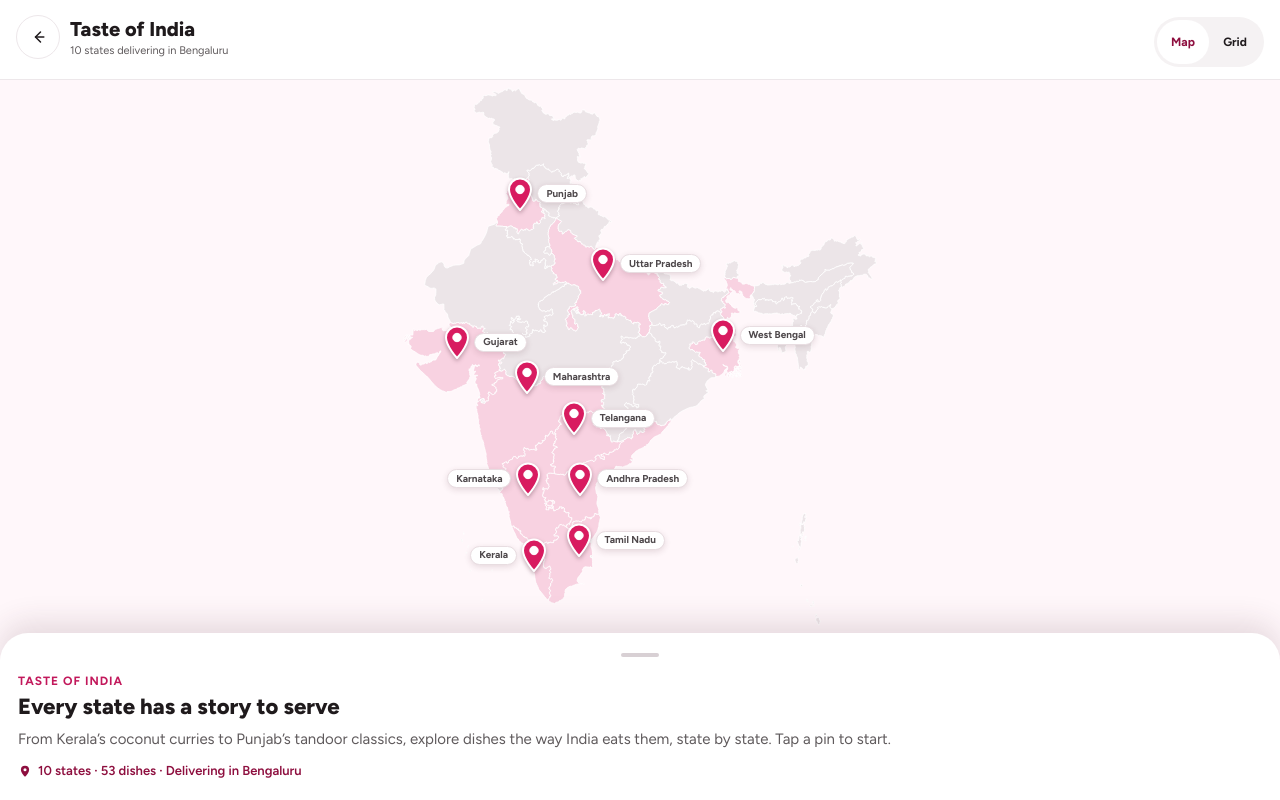
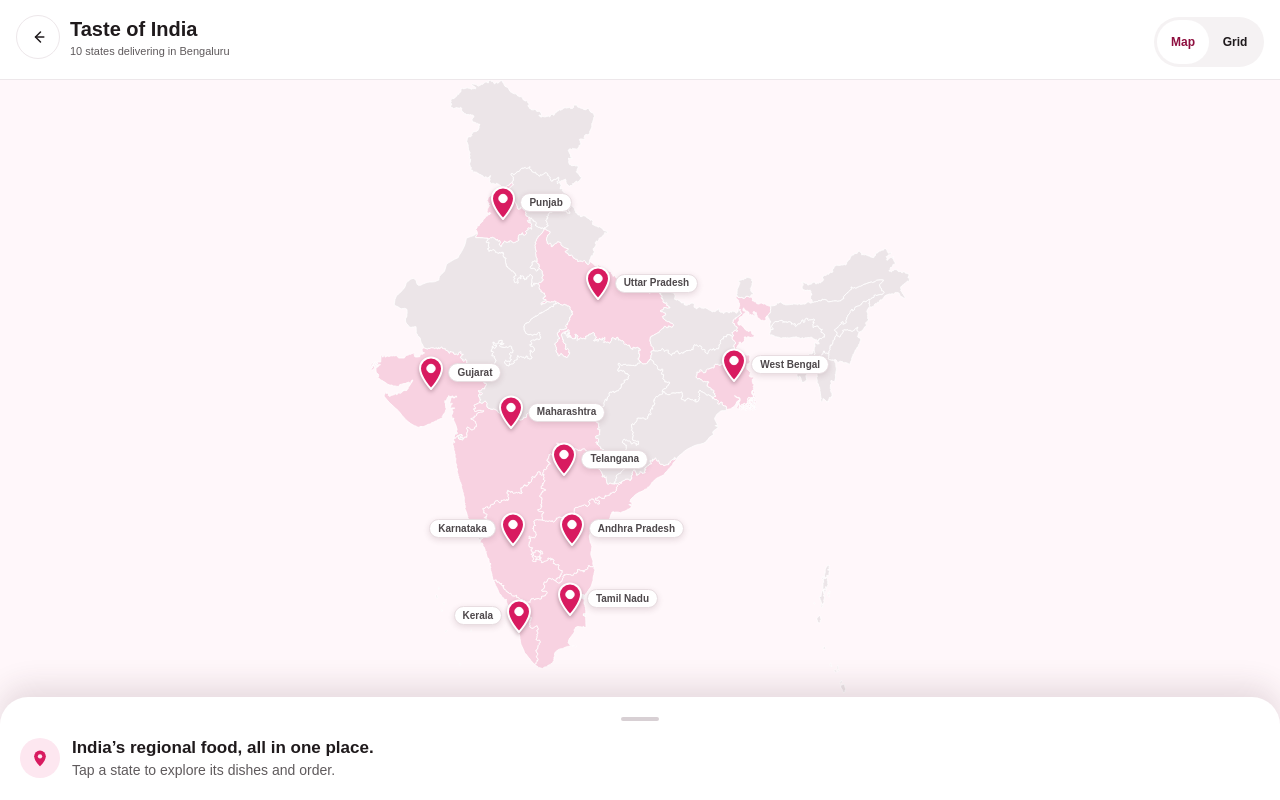
Before and after one commit to sahil9245/ownly-taste-of-india, a React (Vite) app: page / in a window 1280 px wide. Both pictures are taken after a click on the button "Open Taste of India". Built offline with nearby package versions, Linux system fonts and the light colour scheme.

Commit message:
Update Taste of India prototype

```diff
--- a/src/App.tsx
+++ b/src/App.tsx
@@ -1,9 +1,10 @@
-import { useCallback, useEffect, useLayoutEffect, useMemo, useRef, useState } from "react";
+import { useEffect, useLayoutEffect, useMemo, useRef, useState } from "react";
 import { geoMercator, geoPath } from "d3-geo";
 import type { ExtendedFeature, ExtendedFeatureCollection, GeoGeometryObjects } from "d3-geo";
 import indiaStates from "./data/india-states.json";
 import DishListing from "./DishListing";
-import { slugify } from "./data/dishListings";
+import DishImage, { DISH_IMAGE_STYLES } from "./DishImage";
+import { dishImagePath, slugify } from "./data/dishListings";
 
 type Dish = { name: string; gem?: boolean };
 type StateData = {
@@ -142,20 +143,6 @@ const DATA = {
       dishes: [{ name: "Gujarati thali" }, { name: "Khaman dhokla" }],
     },
   } satisfies Record<string, StateData>,
-  images: {
-    dosa:
-      "https://images.unsplash.com/photo-1668236543090-82eba5ee5976?crop=entropy&cs=tinysrgb&fit=max&fm=jpg&ixlib=rb-4.1.0&q=82&w=1080",
-    bananaLeaf:
-      "https://images.unsplash.com/photo-1694849789325-914b71ab4075?crop=entropy&cs=tinysrgb&fit=max&fm=jpg&ixlib=rb-4.1.0&q=82&w=1080",
-    feast:
-      "https://images.unsplash.com/photo-1542367592-8849eb950fd8?crop=entropy&cs=tinysrgb&fit=max&fm=jpg&ixlib=rb-4.1.0&q=82&w=1080",
-    bowls:
-      "https://images.unsplash.com/photo-1712757248842-04f6e3844374?crop=entropy&cs=tinysrgb&fit=max&fm=jpg&ixlib=rb-4.1.0&q=82&w=1080",
-    thali:
-      "https://images.unsplash.com/photo-1567337710282-00832b415979?crop=entropy&cs=tinysrgb&fit=max&fm=jpg&ixlib=rb-4.1.0&q=82&w=1080",
-    spices:
-      "https://images.unsplash.com/photo-1486548730767-5c679e8eda6b?crop=entropy&cs=tinysrgb&fit=max&fm=jpg&ixlib=rb-4.1.0&q=82&w=1080",
-  },
   map: [
     ["JK", "Jammu & Kashmir", 2, 0],
     ["PB", "Punjab", 1, 1],
@@ -195,13 +182,6 @@ const STORIES: Record<string, string> = {
     "Soft, mashed tapioca paired with a fiery red fish curry. A toddy-shop classic from Kerala that tastes like home to many Malayalis.",
 };
 
-const FOOD_PHOTOS = [DATA.images.dosa, DATA.images.bananaLeaf, DATA.images.feast, DATA.images.bowls, DATA.images.thali];
-
-function dishPhoto(name: string, stateCode = "") {
-  const seed = `${stateCode}${name}`.split("").reduce((total, character) => total + character.charCodeAt(0), 0);
-  return FOOD_PHOTOS[seed % FOOD_PHOTOS.length];
-}
-
 function Icon({
   name,
   size = 20,
@@ -222,20 +202,10 @@ function Icon({
   );
 }
 
-function Photo({
-  label = "Regional Indian dish",
-  src,
-  warm = false,
-  large = false,
-}: {
-  label?: string;
-  src?: string;
-  warm?: boolean;
-  large?: boolean;
-}) {
+function Photo({ label = "", src = "", large = false }: { label?: string; src?: string; large?: boolean }) {
   return (
-    <div className={`photo ${warm ? "warm" : ""} ${large ? "large" : ""}`}>
-      {src ? <img src={src} alt={label} /> : <><Icon name="plate" size={large ? 42 : 28} /><span>{label}</span></>}
+    <div className={`photo ${large ? "large" : ""}`}>
+      <DishImage src={src} alt={label} size={large ? 42 : 36} />
     </div>
   );
 }
@@ -500,8 +470,7 @@ type MapProps = {
 };
 
 const SHEET_MAX_RATIO = 0.85;
-const WELCOME_H_GUESS = 230;
-const COMPACT_SCREEN_H = 600;
+const WELCOME_H_GUESS = 100;
 const PIN_W = 26;
 const PIN_H = 34;
 const PIN_BOX = 44;
@@ -711,7 +680,6 @@ function MapScreen(props: MapProps) {
         open={open || welcome}
         welcome={welcome}
         returnsToWelcome={viewMode === "map"}
-        compact={!!dims && dims.screenH < COMPACT_SCREEN_H}
         onHeight={setSheetH}
         onWelcomeHeight={setWelcomeH}
         votes={props.votes}
@@ -794,15 +762,6 @@ function IndiaMap({
   );
 }
 
-function PlateIcon() {
-  return (
-    <svg className="plate-icon" width="44" height="44" viewBox="0 0 48 48" fill="none" stroke="currentColor" strokeWidth="2.4" strokeLinecap="round" aria-hidden="true" focusable="false">
-      <circle cx="24" cy="24" r="19" />
-      <circle cx="24" cy="24" r="11.5" />
-    </svg>
-  );
-}
-
 function plural(n: number, one: string, many: string) {
   return `${n} ${n === 1 ? one : many}`;
 }
@@ -854,7 +813,7 @@ function StateGrid({
             onClick={() => onSelect(code)}
           >
             <span className="grid-image">
-              {state.image ? <img src={state.image} alt="" loading="lazy" /> : <PlateIcon />}
+              <DishImage src={state.image ?? ""} />
               {gems > 0 && <span className="grid-badge">{plural(gems, "hidden gem", "hidden gems")}</span>}
             </span>
             <strong>{state.name}</strong>
@@ -871,7 +830,6 @@ type SheetProps = Pick<MapProps, "selected" | "result" | "votes" | "onClose" | "
   open: boolean;
   welcome: boolean;
   returnsToWelcome: boolean;
-  compact: boolean;
   onHeight: (height: number) => void;
   onWelcomeHeight: (height: number) => void;
 };
@@ -881,36 +839,9 @@ function Sheet(props: SheetProps) {
   const sheetRef = useRef<HTMLElement>(null);
   const innerRef = useRef<HTMLDivElement>(null);
   const wasOpen = useRef(false);
-  const [peeked, setPeeked] = useState(false);
-  const settling = useRef(false);
-  const settleTimer = useRef(0);
-  const latest = useRef({ open, welcome, peeked, compact: props.compact, returnsToWelcome: props.returnsToWelcome, onClose, onHeight, onWelcomeHeight: props.onWelcomeHeight });
-  latest.current = { open, welcome, peeked, compact: props.compact, returnsToWelcome: props.returnsToWelcome, onClose, onHeight, onWelcomeHeight: props.onWelcomeHeight };
-  const reservesSpace = () => latest.current.welcome && latest.current.peeked === latest.current.compact;
+  const latest = useRef({ open, welcome, returnsToWelcome: props.returnsToWelcome, onClose, onHeight, onWelcomeHeight: props.onWelcomeHeight });
+  latest.current = { open, welcome, returnsToWelcome: props.returnsToWelcome, onClose, onHeight, onWelcomeHeight: props.onWelcomeHeight };
   const contentKey = welcome ? "welcome" : `${selected}-${result?.dish.name ?? ""}`;
-
-  const setPeek = useCallback((next: boolean) => {
-    const sheet = sheetRef.current;
-    if (!sheet || latest.current.peeked === next) return;
-    latest.current.peeked = next;
-    settling.current = true;
-    sheet.classList.add("follow");
-    setPeeked(next);
-    window.clearTimeout(settleTimer.current);
-    settleTimer.current = window.setTimeout(() => {
-      settling.current = false;
-      sheet.classList.remove("follow");
-      const inner = innerRef.current;
-      if (inner && reservesSpace()) latest.current.onWelcomeHeight(Math.ceil(inner.getBoundingClientRect().height));
-    }, 300);
-  }, []);
-
-  const compactApplied = useRef(false);
-  useEffect(() => {
-    if (!props.compact || compactApplied.current) return;
-    compactApplied.current = true;
-    setPeek(true);
-  }, [props.compact, setPeek]);
 
   useLayoutEffect(() => {
     const sheet = sheetRef.current;
@@ -927,7 +858,7 @@ function Sheet(props: SheetProps) {
         sheet.style.height = `${h}px`;
       }
       latest.current.onHeight(h);
-      if (reservesSpace() && !settling.current) latest.current.onWelcomeHeight(h);
+      if (latest.current.welcome) latest.current.onWelcomeHeight(h);
     };
     fit(!wasOpen.current);
     wasOpen.current = open;
@@ -981,19 +912,10 @@ function Sheet(props: SheetProps) {
       }, 320);
     };
 
-    let welcomeSwipe = false;
     const onTouchStart = (event: TouchEvent) => {
-      if (!latest.current.open || event.touches.length !== 1) return;
+      if (!latest.current.open || latest.current.welcome || event.touches.length !== 1) return;
       const touch = event.touches[0];
       const target = event.target as Element;
-      welcomeSwipe = latest.current.welcome;
-      if (welcomeSwipe) {
-        startX = touch.clientX;
-        startY = touch.clientY;
-        tracking = true;
-        dragging = false;
-        return;
-      }
       const scroller = target.closest(".sheet-scroll") as HTMLElement | null;
       startX = touch.clientX;
       startY = touch.clientY;
@@ -1006,15 +928,6 @@ function Sheet(props: SheetProps) {
     const onTouchMove = (event: TouchEvent) => {
       if (!tracking) return;
       const touch = event.touches[0];
-      if (welcomeSwipe) {
-        const dx = touch.clientX - startX;
-        const dy = touch.clientY - startY;
-        if (Math.abs(dy) < 14 || Math.abs(dx) > Math.abs(dy)) return;
-        tracking = false;
-        if (event.cancelable) event.preventDefault();
-        setPeek(dy > 0);
-        return;
-      }
       if (!dragging) {
         const dx = touch.clientX - startX;
         const dy = touch.clientY - startY;
@@ -1055,25 +968,19 @@ function Sheet(props: SheetProps) {
       el.removeEventListener("touchcancel", end);
       el.removeEventListener("pointerdown", onPointerDown);
     };
-  }, [setPeek]);
+  }, []);
 
   const stateInfo = selected ? DATA.map.find(([code]) => code === selected) : undefined;
   const liveState = selected && selected in DATA.states ? DATA.states[selected as keyof typeof DATA.states] : null;
-  const stateCount = Object.keys(DATA.states).length;
-  const dishCount = Object.values(DATA.states).reduce((total, state) => total + state.dishes.length, 0);
 
   const node = welcome ? (
-    <div className={`welcome${peeked ? " peeked" : ""}`}>
-      <div className="w-fold"><div><span className="w-eyebrow">TASTE OF INDIA</span></div></div>
-      <h2>Every state has a story to serve</h2>
-      <div className="w-fold">
-        <div>
-          <p>From Kerala’s coconut curries to Punjab’s tandoor classics, explore dishes the way India eats them, state by state. Tap a pin to start.</p>
-          <div className="w-foot">
-            <svg width="14" height="14" viewBox="0 0 24 24" aria-hidden="true" focusable="false"><path d="M12 22s7-6.2 7-12a7 7 0 1 0-14 0c0 5.8 7 12 7 12Z" fill="currentColor" /><circle cx="12" cy="10" r="2.6" fill="#fff" /></svg>
-            <span>{stateCount} states · {dishCount} dishes · Delivering in Bengaluru</span>
-          </div>
-        </div>
+    <div className="welcome">
+      <span className="welcome-icon">
+        <svg width="20" height="20" viewBox="0 0 24 24" aria-hidden="true" focusable="false"><path d="M12 22s7-6.2 7-12a7 7 0 1 0-14 0c0 5.8 7 12 7 12Z" fill="currentColor" /><circle cx="12" cy="10" r="2.6" fill="#FDE7F0" /></svg>
+      </span>
+      <div className="welcome-text">
+        <strong>India’s regional food, all in one place.</strong>
+        <span>Tap a state to explore its dishes and order.</span>
       </div>
     </div>
   ) : result ? (
@@ -1086,7 +993,7 @@ function Sheet(props: SheetProps) {
       <div className="dish-row">
         {liveState.dishes.map((dish) => (
           <button type="button" className="dish-card" key={dish.name} onClick={() => props.onDish(dish, selected)}>
-            <div className="dish-image"><img src={dishPhoto(dish.name, selected)} alt="" />{dish.gem && <span>Hidden gem</span>}</div>
+            <div className="dish-image"><DishImage src={dishImagePath(dish.name)} size={36} />{dish.gem && <span>Hidden gem</span>}</div>
             <strong>{dish.name}</strong>
           </button>
         ))}
@@ -1122,16 +1029,9 @@ function Sheet(props: SheetProps) {
       aria-label={welcome ? "Welcome" : "State details"}
       aria-hidden={!open}
       inert={!open}
-      onClick={(event) => {
-        if (welcome && peeked && !(event.target as Element).closest(".grab-zone")) setPeek(false);
-      }}
     >
       <div className="sheet-inner" ref={innerRef}>
-        {welcome ? (
-          <button type="button" className="grab-zone" aria-label={peeked ? "Expand welcome" : "Minimize welcome"} aria-expanded={!peeked} onClick={() => setPeek(!peeked)}><div className="grab" /></button>
-        ) : (
-          <div className="grab-zone" aria-hidden="true"><div className="grab" /></div>
-        )}
+        <div className="grab-zone" aria-hidden="true"><div className="grab" /></div>
         <button type="button" className="sheet-close" aria-label="Close state" onClick={onClose}><Icon name="close" size={18} /></button>
         <div className="sheet-body">
           <div className="sheet-scroll" key={contentKey}>{node}</div>
@@ -1149,7 +1049,7 @@ function ResultCard({ result, onDish }: { result: { code: string; dish: Dish };
       <span className="eyebrow">INDIA PICKED</span>
       <h2>{state.name}</h2>
       <div className="result-card">
-        <Photo warm src={dishPhoto(result.dish.name, result.code)} label={result.dish.name} />
+        <Photo src={dishImagePath(result.dish.name)} label={result.dish.name} />
         <div><strong>{result.dish.name}</strong><p>{state.tagline}</p><b>First-try offer: [OFFER]</b></div>
       </div>
       <button type="button" className="dark-button" onClick={() => onDish(result.dish, result.code)}>See where to order</button>
@@ -1185,7 +1085,7 @@ function DishDetail({
   return (
     <div className="screen detail-screen">
       <div className="detail-hero">
-        <Photo label={dish.name} src={dishPhoto(dish.name, stateCode)} large />
+        <Photo label={dish.name} src={dishImagePath(dish.name)} large />
         <button type="button" className="circle-button hero-back" aria-label="Back" onClick={onBack}><Icon name="back" /></button>
         <span className="gem-badge">{dish.gem ? "Hidden gem" : "Regional favourite"} · {state.name}</span>
       </div>
@@ -1205,7 +1105,7 @@ function DishDetail({
             const rowQty = cart[cartKey(row)] || 0;
             return (
               <div className="restaurant-row" key={row}>
-                <div className="thumb"><img src={FOOD_PHOTOS[(row + FOOD_PHOTOS.indexOf(dishPhoto(dish.name, stateCode))) % FOOD_PHOTOS.length]} alt="" /></div>
+                <div className="thumb"><DishImage src={dishImagePath(dish.name)} size={28} /></div>
                 <div><strong>[Restaurant name]</strong><span>[Area] · [XX] min · ₹[PRICE]</span></div>
                 {rowQty === 0 ? (
                   <button type="button" className="add-button" onClick={() => changeQty(row, 1)}>Add</button>
@@ -1231,6 +1131,7 @@ function DishDetail({
 }
 
 const STYLES = String.raw`
+${DISH_IMAGE_STYLES}
 @import url('https://fonts.googleapis.com/css2?family=Figtree:wght@400;500;600;700;800&display=swap');
 :root{font-family:"Figtree",sans-serif;color:#1F1A1C;background:#F5F2F3;font-synthesis:none}
 *{box-sizing:border-box}
@@ -1258,19 +1159,17 @@ button:focus-visible{outline:3px solid #FFB300;outline-offset:2px}
 .map-heading h1{font-size:20px;line-height:1.1;margin:3px 0 3px;font-weight:800}.map-heading p{font-size:11px;color:#5F5A5C;margin:0}
 .segment{display:flex;background:#F5F2F3;border-radius:999px;padding:3px;margin-top:2px}.segment button{height:44px;min-width:52px;border:0;background:transparent;border-radius:999px;font-size:12px;font-weight:700}.segment button.active{background:#fff;color:#8E0F3F}
 .map-stage{flex:1;min-height:0;position:relative;overflow:hidden;background:#FFF7FA;touch-action:manipulation;-webkit-tap-highlight-color:transparent}
-.map-fit{position:absolute;left:8px;right:8px;top:8px;bottom:calc(var(--welcome-h,0px) + 8px)}.map-canvas{position:absolute;inset:0;transition:transform .25s ease-out}.map-svg{position:absolute;left:0;top:0;display:block;overflow:visible}
+.map-fit{position:absolute;left:8px;right:8px;top:0;bottom:calc(var(--welcome-h,0px) + 4px)}.map-canvas{position:absolute;inset:0;transition:transform .25s ease-out}.map-svg{position:absolute;left:0;top:0;display:block;overflow:visible}
 .state-shape{fill:#ECE5E8;stroke:#fff;stroke-width:.8px;stroke-linejoin:round;transition:fill .15s ease-out;pointer-events:none}.state-shape.live{fill:#F8D2E1;pointer-events:auto;cursor:pointer;-webkit-tap-highlight-color:transparent}.state-shape.live.selected{fill:#F08DB4}
 .map-pin{position:absolute;width:44px;height:44px;padding:0;border:0;border-radius:12px;background:transparent;display:flex;align-items:flex-end;justify-content:center;z-index:2;outline:none;-webkit-tap-highlight-color:transparent}.map-pin:focus{outline:none}.map-pin:focus-visible{outline:2px solid #1F1A1C;outline-offset:1px}
 .pin-icon{display:block;fill:#D81B60;stroke:#fff;filter:drop-shadow(0 2px 2px rgba(74,35,51,.35));transform-origin:50% 100%;transition:transform .12s ease-out,fill .15s ease-out;pointer-events:none}.map-pin.selected{z-index:4}.map-pin.selected .pin-icon{fill:#8E0F3F;transform:scale(1.15)}
 .map-pin>b{position:absolute;box-sizing:border-box;height:19px;display:flex;align-items:center;padding:0 8px;background:#fff;border:1px solid #E8DDE1;border-radius:999px;color:#4E484B;font-size:10px;font-weight:700;line-height:1;white-space:nowrap;box-shadow:0 2px 6px rgba(75,32,50,.14);pointer-events:none;transition:background .15s ease-out,color .15s ease-out}.map-pin.selected>b{background:#8E0F3F;border-color:#8E0F3F;color:#fff}.no-labels .map-pin:not(.selected):not(.highlight)>b{display:none}
-.sheet{position:absolute;left:0;right:0;bottom:0;z-index:6;max-height:85%;background:#fff;border-radius:28px 28px 0 0;overflow:hidden;box-shadow:0 -10px 30px rgba(74,35,51,.14);transform:translateY(100%);visibility:hidden;transition:transform .25s ease-out,height .2s ease-out,visibility 0s linear .25s}.sheet.open{transform:none;visibility:visible;transition:transform .25s ease-out,height .2s ease-out,visibility 0s}.sheet.snap,.sheet.follow{transition:transform .25s ease-out,visibility 0s!important}
+.sheet{position:absolute;left:0;right:0;bottom:0;z-index:6;max-height:85%;background:#fff;border-radius:28px 28px 0 0;overflow:hidden;box-shadow:0 -10px 30px rgba(74,35,51,.14);transform:translateY(100%);visibility:hidden;transition:transform .25s ease-out,height .2s ease-out,visibility 0s linear .25s}.sheet.open{transform:none;visibility:visible;transition:transform .25s ease-out,height .2s ease-out,visibility 0s}.sheet.snap{transition:transform .25s ease-out,visibility 0s!important}
 .sheet-inner{display:flex;flex-direction:column;max-height:var(--sheet-max,85vh)}
 .sheet-body{position:relative;display:flex;flex-direction:column;flex:1 1 auto;min-height:0}.sheet-scroll.out{position:absolute;left:0;right:0;top:0;overflow:hidden;flex:none;pointer-events:none;animation:sheet-out .18s ease-out forwards}@keyframes sheet-out{to{opacity:0}}
-button.grab-zone{background:none;border:0;padding:0}
 .sheet-close{transition:opacity .18s ease-out,visibility 0s}.welcome-mode .sheet-close{opacity:0;visibility:hidden;pointer-events:none;transition:opacity .18s ease-out,visibility 0s .18s}
-.welcome h2{margin:0;font-size:22px;line-height:1.2;font-weight:800;color:#1F1A1C}.w-eyebrow{display:block;padding-bottom:6px;font-size:12px;line-height:1.2;font-weight:700;letter-spacing:1px;color:#C2185B}
-.w-fold{display:grid;grid-template-rows:1fr;transition:grid-template-rows .2s ease-out,opacity .2s ease-out,visibility 0s}.w-fold>div{overflow:hidden;min-height:0}.peeked .w-fold{grid-template-rows:0fr;opacity:0;visibility:hidden;transition:grid-template-rows .2s ease-out,opacity .2s ease-out,visibility 0s .2s}
-.welcome p{margin:8px 0 12px;font-size:15px;line-height:1.45;color:#5F5A5C}.w-foot{display:flex;align-items:center;gap:6px;font-size:13px;line-height:1.3;font-weight:600;color:#8E0F3F}.w-foot svg{flex:none}
+
+.welcome{display:flex;align-items:center;gap:12px;margin:-1px 2px 0}.welcome-icon{flex:none;width:40px;height:40px;border-radius:50%;background:#FDE7F0;color:#D81B60;display:grid;place-items:center}.welcome-text{min-width:0}.welcome-text strong{display:block;text-wrap:balance;font-size:17px;line-height:1.3;font-weight:700;color:#1F1A1C}.welcome-text span{display:block;margin-top:2px;font-size:14px;line-height:1.35;font-weight:400;color:#5F5A5C}
 .sheet.dragging{transition:none!important}.grab-zone{height:44px;margin:0 auto -8px;width:calc(100% - 128px);flex:none;display:grid;place-items:center;touch-action:none;cursor:grab}.grab{width:38px;height:4px;border-radius:99px;background:#D8D0D4}.sheet-scroll{padding:5px 18px calc(20px + env(safe-area-inset-bottom));overflow-y:auto;flex:1 1 auto;min-height:0;animation:sheet-content .18s ease-out;scrollbar-width:none}@keyframes sheet-content{from{opacity:0;transform:translateY(7px)}}.surprise-btn{display:inline-flex;align-items:center;justify-content:center;gap:8px;height:52px;min-width:44px;padding:0 26px;border:0;border-radius:999px;background:#D81B60;color:#fff;font-size:15px;font-weight:800;box-shadow:0 10px 24px rgba(216,27,96,.32),0 2px 6px rgba(74,35,51,.16)}.surprise-btn:disabled{background:#E34B83}.surprise-icon{display:grid}.surprise-icon.spinning{animation:spin-icon .9s linear infinite}@keyframes spin-icon{to{transform:rotate(-360deg)}}
 .surprise-float{position:absolute;z-index:4;left:50%;bottom:calc(16px + env(safe-area-inset-bottom));transform:translateX(-50%);transition:opacity .2s ease-out,visibility 0s}.sheet-open .surprise-float{opacity:0;visibility:hidden;pointer-events:none;transition:opacity .2s ease-out,visibility 0s .2s}
 .dark-button{border:0;border-radius:14px;background:#1F1A1C;color:#fff;width:100%;height:50px;font-weight:800;display:flex;align-items:center;justify-content:center;gap:8px}
--- /dev/null
+++ b/src/DishImage.tsx
@@ -0,0 +1,51 @@
+import { useEffect, useState } from "react";
+
+const probes = new Map<string, Promise<boolean>>();
+
+function imageExists(src: string) {
+  let probe = probes.get(src);
+  if (!probe) {
+    probe = new Promise<boolean>((resolve) => {
+      const img = new Image();
+      img.onload = () => resolve(true);
+      img.onerror = () => resolve(false);
+      img.src = src;
+    });
+    probes.set(src, probe);
+  }
+  return probe;
+}
+
+function useImageIfExists(src: string) {
+  const [ok, setOk] = useState<boolean | null>(null);
+  useEffect(() => {
+    if (!src) return;
+    let alive = true;
+    imageExists(src).then((exists) => alive && setOk(exists));
+    return () => {
+      alive = false;
+    };
+  }, [src]);
+  return src && ok ? src : null;
+}
+
+function PlateMark({ size }: { size: number }) {
+  return (
+    <svg width={size} height={size} viewBox="0 0 24 24" fill="none" stroke="currentColor" strokeWidth="1.6" strokeLinecap="round" strokeLinejoin="round" aria-hidden="true">
+      <circle cx="12" cy="12" r="8" />
+      <circle cx="12" cy="12" r="4" />
+      <path d="M3 4v6M5 4v6M4 10v10M20 4v16M18 4v7h2" />
+    </svg>
+  );
+}
+
+// Shared by every dish card: the real photo when `src` exists, otherwise the soft pink plate placeholder. Fills its parent.
+export default function DishImage({ src, size = 44, alt = "" }: { src: string; size?: number; alt?: string }) {
+  const url = useImageIfExists(src);
+  return <div className="dish-img">{url ? <img src={url} alt={alt} draggable={false} /> : <PlateMark size={size} />}</div>;
+}
+
+export const DISH_IMAGE_STYLES = String.raw`
+.dish-img{width:100%;height:100%;background:#FDE7F0;color:#E58AAE;display:grid;place-items:center;overflow:hidden}
+.dish-img img{width:100%;height:100%;object-fit:cover;display:block}
+`;
--- a/vite.config.ts
+++ b/vite.config.ts
@@ -66,15 +66,6 @@ react(),
               urlPattern: ({ url }: { url: URL }) => url.pathname.startsWith('/images/dishes/'),
               handler: 'StaleWhileRevalidate',
               options: { cacheName: 'dish-listing-photos', cacheableResponse: { statuses: [200] } },
-            },
-            {
-              urlPattern: /^https:\/\/images\.unsplash\.com\/.*/i,
-              handler: 'CacheFirst',
-              options: {
-                cacheName: 'dish-photos',
-                expiration: { maxEntries: 60, maxAgeSeconds: 60 * 60 * 24 * 30 },
-                cacheableResponse: { statuses: [0, 200] },
-              },
             },
           ],
         },
```
Also changed, not shown: src/DishListing.tsx (+3 -42 lines).
